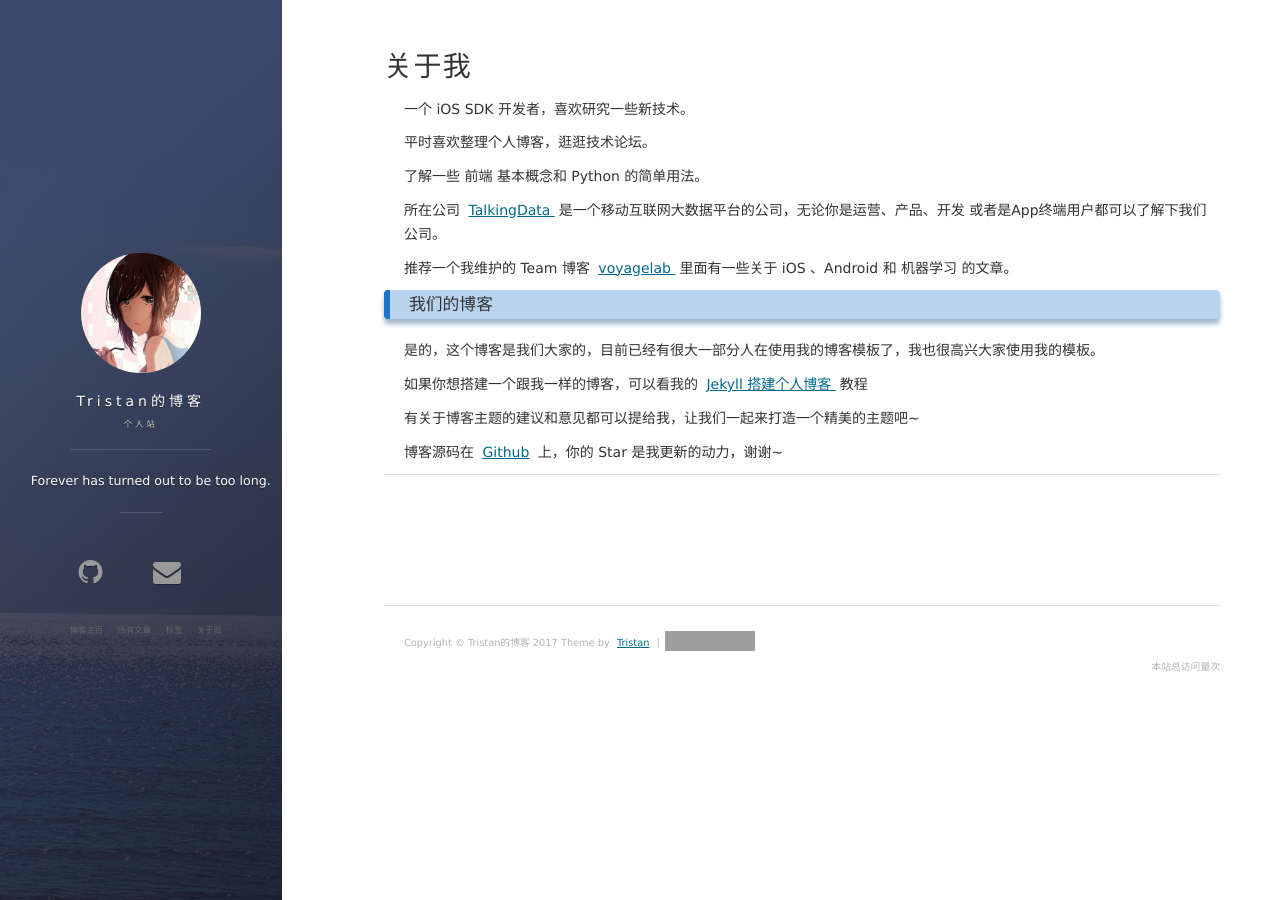
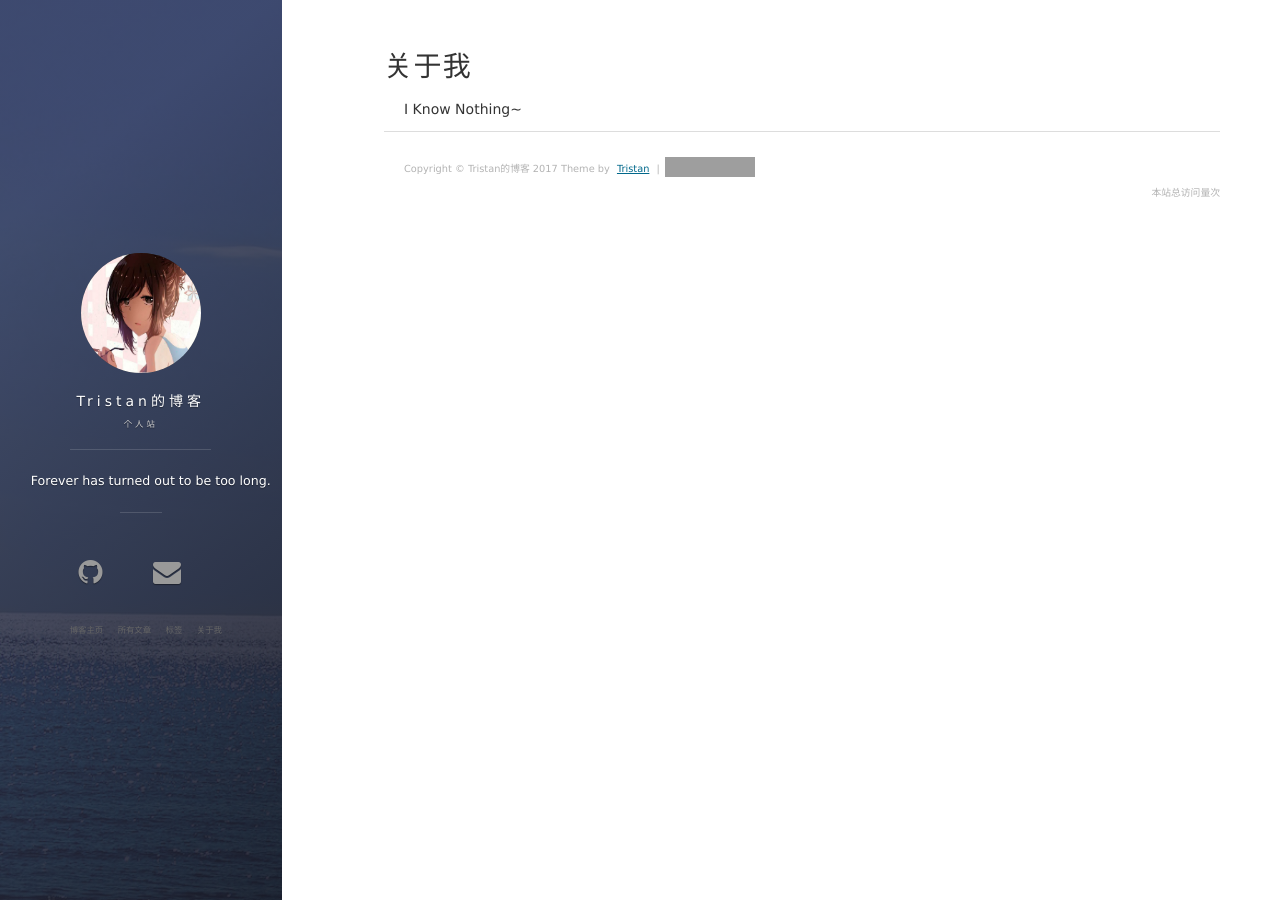
Before and after one commit to Tristan-Hou/tristan-hou.github.io-backup-, a Jekyll site: the page built from about.md, in a window 1280 px wide. Built offline with Jekyll 4.4.1, drawn with Linux system fonts in a browser that asks for light colours; nearby versions of some CDN libraries; comment, search, counter and statistics services are not loaded; grey boxes are pictures that could not be loaded.

Commit message:
about me

```diff
--- a/about.md
+++ b/about.md
@@ -3,50 +3,4 @@ layout: page
 title: 关于我
 ---
 
-一个 iOS SDK 开发者，喜欢研究一些新技术。
-<p>
-平时喜欢整理个人博客，逛逛技术论坛。
-<p>
-了解一些 前端 基本概念和 Python 的简单用法。
-
-<p>
-
-所在公司
-<a target="_blank" href="https://www.talkingdata.com/"> TalkingData </a>
-是一个移动互联网大数据平台的公司，无论你是运营、产品、开发 或者是App终端用户都可以了解下我们公司。
-<p>
-
-推荐一个我维护的 Team 博客
-<a target="_blank" href="http://talkingdata.me/"> voyagelab </a>
-里面有一些关于 iOS 、Android 和 机器学习 的文章。
-
-<p>
-
-<h3> 我们的博客 </h3>
-
-<p>
-
-是的，这个博客是我们大家的，目前已经有很大一部分人在使用我的博客模板了，我也很高兴大家使用我的模板。
-
-<p>
-
-如果你想搭建一个跟我一样的博客，可以看我的
-<a href="/2016/10/jekyll_tutorials1/"> Jekyll 搭建个人博客 </a>
-教程
-
-<p>
-
-有关于博客主题的建议和意见都可以提给我，让我们一起来打造一个精美的主题吧~
-
-<p>
-
-博客源码在 <a target="_blank" href='https://github.com/leopardpan/leopardpan.github.io/'>Github</a> 上，你的 Star 是我更新的动力，谢谢~
-
-<p>
-
-<p>
-
-<p>
-
-
-{% include comments.html %}
+I Know Nothing~
```
Also changed, not shown: about.html (deleted, +0 -131 lines).
